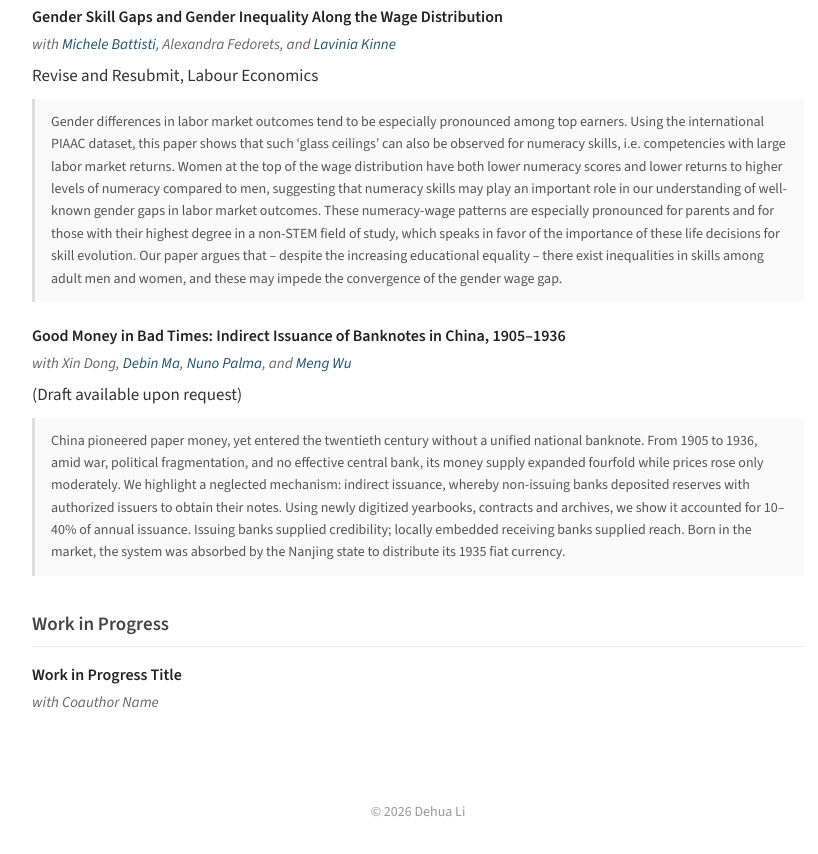
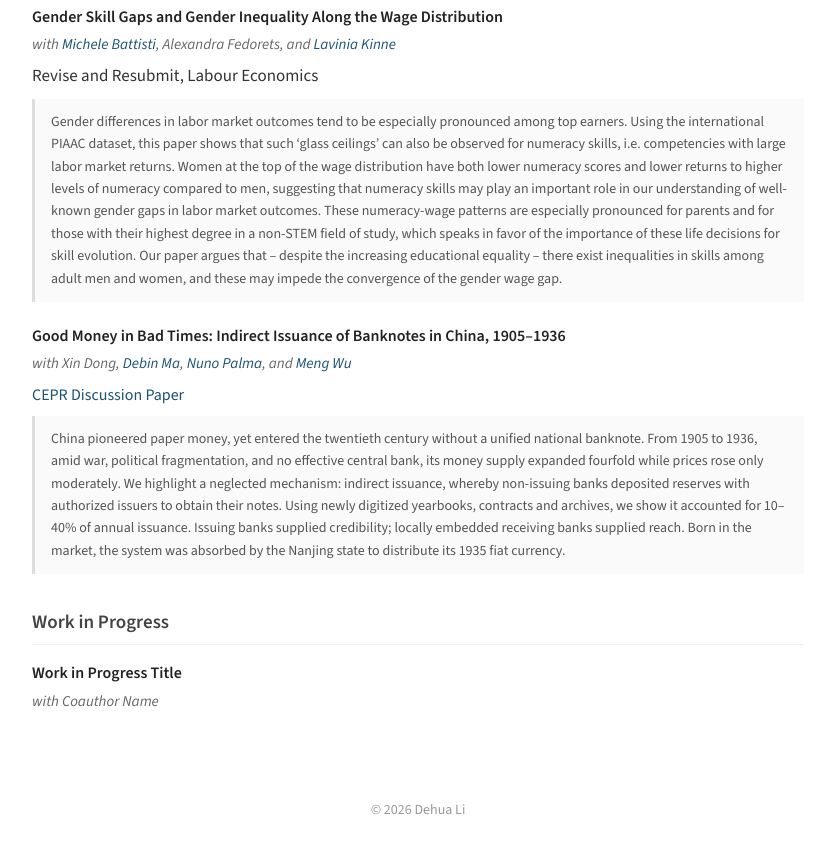
Before and after one commit to dehua-li/dehua-li.github.io, a plain HTML site: page index.html in a window 1280 px wide. Shown: the part 1210-2064 px from the top of the page, without its empty margins (222-1040 px from the left). Drawn offline with nearby package versions, Linux system fonts and the light colour scheme.

Commit message:
update wp

```diff
--- a/index.html
+++ b/index.html
@@ -116,7 +116,9 @@ in the manufacturing employment share by 9.2%.
                 <div class="paper">
                     <p class="paper-title">Good Money in Bad Times: Indirect Issuance of Banknotes in China, 1905–1936</p>
                     <p class="paper-coauthors">with Xin Dong, <a href="https://www.econhistdbm.com/" target="_blank" rel="noopener noreferrer">Debin Ma</a>, <a href="https://sites.google.com/site/npgpalma/home?authuser=0" target="_blank" rel="noopener noreferrer">Nuno Palma</a>, and <a href="https://sites.google.com/view/economic-history-mengwu/home?authuser=0" target="_blank" rel="noopener noreferrer">Meng Wu</a></p>
-                    <p class="paper-venue">(Draft available upon request)</p>
+                    <p class="paper-links">
+                        <a href="https://cepr.org/publications/dp22222/DP22222.pdf" target="_blank" rel="noopener noreferrer">CEPR Discussion Paper</a>
+                    </p>
                      <p class="paper-abstract">
                         <span class="abstract-text">
                             China pioneered paper money, yet entered the twentieth century without a unified national banknote. From 1905 to 1936, amid war, political fragmentation,
```
Also changed, not shown: research.html (+3 -1 lines).
